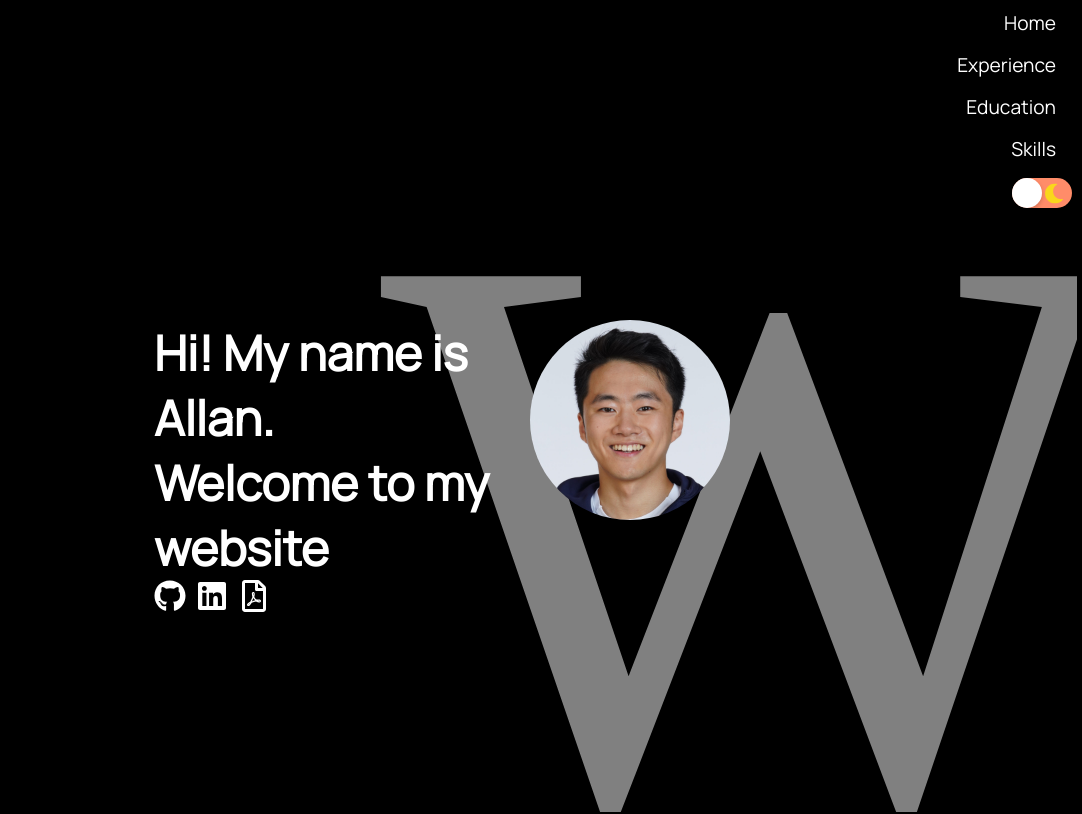
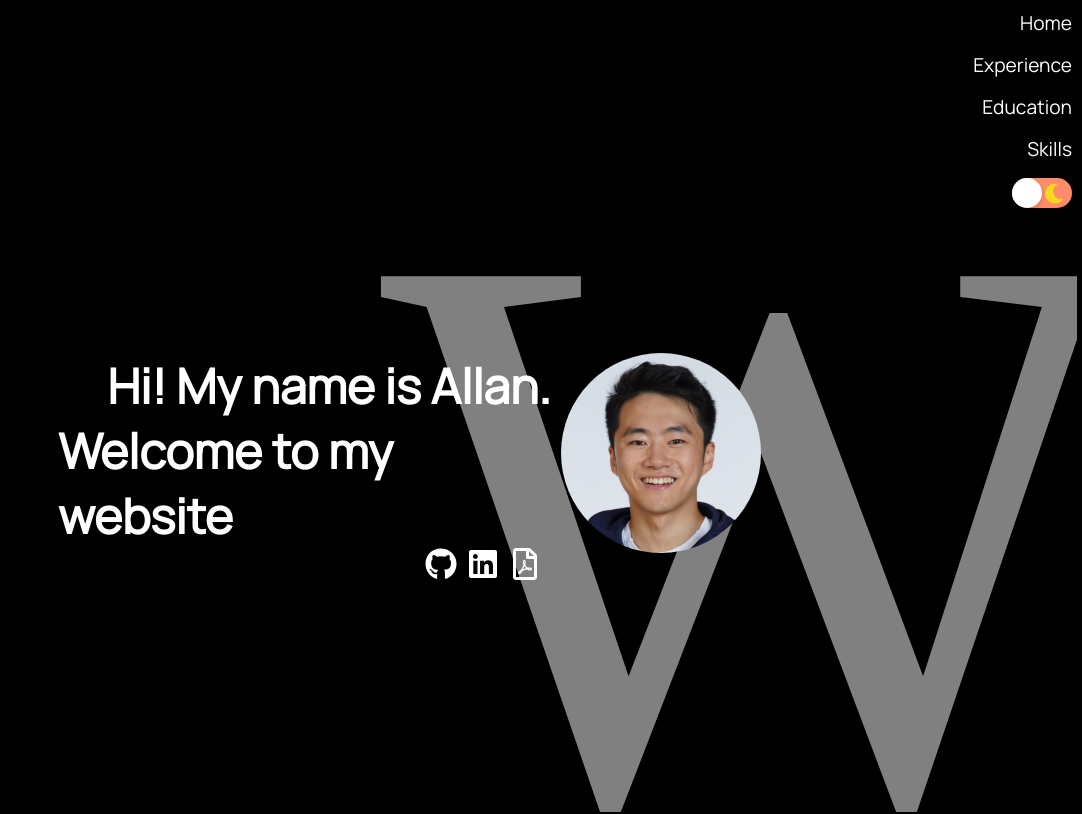
Before and after one commit to ading01/my_website, a React (Create React App) app: page / in a window 1280 px wide. Shown: the top 814 px of the page, without its empty margins (198-1280 px from the left). Built offline with nearby package versions, Linux system fonts and the light colour scheme.

Commit message:
header styling and underlined navItems

```diff
--- a/src/components/Navbar.tsx
+++ b/src/components/Navbar.tsx
@@ -2,25 +2,6 @@ import React from "react";
 import ThemeToggleButton from "../components/ThemeToggleButton/ThemeToggleButton";
 import styled from "styled-components";
 import MobileMenu from "./MenuIcon";
-import { GiHamburgerMenu } from "react-icons/gi";
-
-// const NavBarContainer = styled.nav`
-//   @media (max-width: 768px) {
-//     justify-content: center;
-//   }
-//   position: fixed; /* Fixed position */
-//   top: 0; /* Align to the top */
-//   right: 0; /* Align to the right */
-//   display: flex; /* Use flexbox for internal alignment */
-//   justify-content: flex-end; /* Align items to the right */
-//   align-items: center; /* Align items vertically */
-//   width: 100%; /* Full width of the viewport */
-//   padding: 10px; /* Optional: Add padding for breathing space */
-//   margin: 10px; /* Optional: You can remove it */
-//   ma
-//   z-index: 1000; /* Ensure navbar is above other content */
-//   /* Add other styles like background, height, etc., as needed */
-// `;
 
 const NavBarContainer = styled.nav`
   position: fixed; /* Fixed position */
@@ -34,8 +15,9 @@ const NavBarContainer = styled.nav`
   box-sizing: border-box; /* Include padding in width calculation */
   z-index: 1000; /* Ensure navbar is above other content */
   /* Add other styles like background, height, etc., as needed */
+  gap: 1rem;
 
-  @media (max-width: 1600px) {
+  @media (max-width: 1700px) {
     flex-direction: column;
     gap: 1rem;
     align-items: flex-end;
@@ -53,12 +35,31 @@ const NavBarContainer = styled.nav`
 const NavItem = styled.a`
   font-family: ${({ theme }) => theme.fonts.heading};
   color: ${({ theme }) => theme.texts.primary};
-  margin-right: 1rem;
   text-decoration: none;
   font-size: 1.2rem;
   transition: color 0.5s ease;
+  position: relative; /* Position relative for pseudo-element positioning */
+
   @media (max-width: 768px) {
     display: none;
+  }
+
+  /* Add a pseudo-element for the underline */
+  &::after {
+    content: "";
+    position: absolute;
+    bottom: -5px; /* Adjust as needed */
+    left: 50%;
+    width: 0; /* Start with no width */
+    height: 2px; /* Height of the underline */
+    background-color: ${({ theme }) => theme.hover_color}; /* Underline color */
+    transition: width 0.3s ease, left 0.3s ease; /* Smooth transition for the underline */
+  }
+
+  /* Hover effect */
+  &:hover::after {
+    width: 100%; /* Full width on hover */
+    left: 0; /* Start from the far left */
   }
 `;
 
@@ -69,7 +70,9 @@ const Navbar = () => {
       <NavItem href="#experience">Experience</NavItem>
       <NavItem href="#education">Education</NavItem>
       <NavItem href="#skills">Skills</NavItem>
+
       <ThemeToggleButton />
+
       {/* <GiHamburgerMenu /> */}
       <MobileMenu />
     </NavBarContainer>
--- a/src/content/HomeContent/HomeContent.tsx
+++ b/src/content/HomeContent/HomeContent.tsx
@@ -10,7 +10,7 @@ const HomeContainer = styled.div`
   display: flex;
   flex-direction: row;
   /* background-color: aqua; */
-  width: 45vw;
+  width: 60vw;
 
   @media (max-width: 768px) {
     flex-direction: column;
@@ -34,22 +34,33 @@ const TitleHeading = styled(Heading)`
 `;
 
 const LeftColumn = styled.div`
-  flex: 75%;
+  flex: 65%;
+  display: flex;
   flex-direction: column;
-  align-items: center;
+  align-items: flex-end; // Align items to the right
   justify-content: center;
+  padding-right: 10px; // Add padding to ensure there is space between text and the column's edge
 
   @media (max-width: 768px) {
-    flex-direction: column;
+    align-items: center; // Center items on smaller screens
     text-align: center;
+    padding-right: 0; // Remove the right padding on smaller screens
   }
 `;
 
+const IconContainer = styled.div`
+  flex-direction: row;
+`;
+
 const RightColumn = styled.div`
-  flex: 25%;
+  flex: 35%;
   align-items: center;
   justify-content: center;
+  text-align: flex-start;
+
+  @media (max-width: 768px) {
     text-align: center;
+  }
 `;
 
 function HomeContent() {
@@ -58,6 +69,7 @@ function HomeContent() {
       <LeftColumn>
         <TitleHeading>Hi! My name is Allan.</TitleHeading>
         <TitleHeading>Welcome to my website</TitleHeading>
+        <IconContainer>
           <a href="https://github.com/ading01">
             <HoverIcon as="span" icon={<FaGithub />} hoverColor="#ff6347" />
           </a>
@@ -67,6 +79,7 @@ function HomeContent() {
           <a href="../../Allan Ding Resume 12:26:23.pdf">
             <HoverIcon as="span" icon={<FaRegFilePdf />} hoverColor="#00b144" />
           </a>
+        </IconContainer>
       </LeftColumn>
       <RightColumn>
         <CircularImage
--- a/src/pages/Resume.tsx
+++ b/src/pages/Resume.tsx
@@ -20,7 +20,6 @@ interface Word {
 const SectionContainer = styled.div`
   margin-top: 5rem;
   position: relative;
-  min-height: 95vh;
   overflow: hidden;
   display: flex; // Enables flexbox
   justify-content: center; // Centers children horizontally
@@ -41,10 +40,6 @@ const HeaderContainer = styled.div`
   @media (max-width: 768px) {
     align-items: flex-start; // Aligns children to the start of the container
   }
-`;
-
-const StyledLink = styled(Link)`
-  text-decoration: none;
 `;
 
 const HomeContentWrapper = styled.div`
--- a/src/styles/divs.tsx
+++ b/src/styles/divs.tsx
@@ -30,7 +30,6 @@ export const LeftColumn = styled.div`
 
 export const RightColumn = styled.div`
   align-items: center;
-  justify-content: center;
   flex: 75%;
   padding: 10px;
 `;
```
Lines whose indentation alone changed are shown as unchanged.
